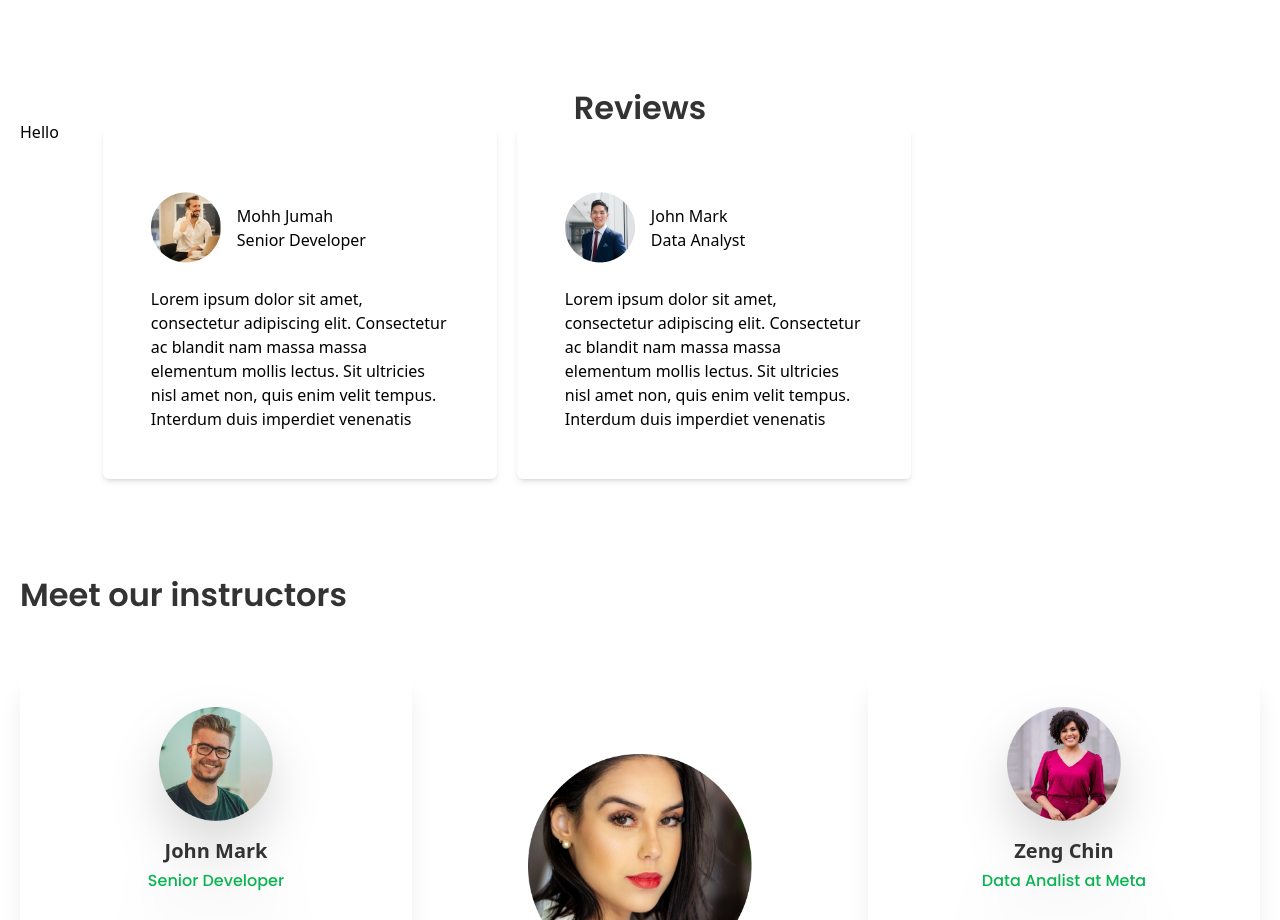
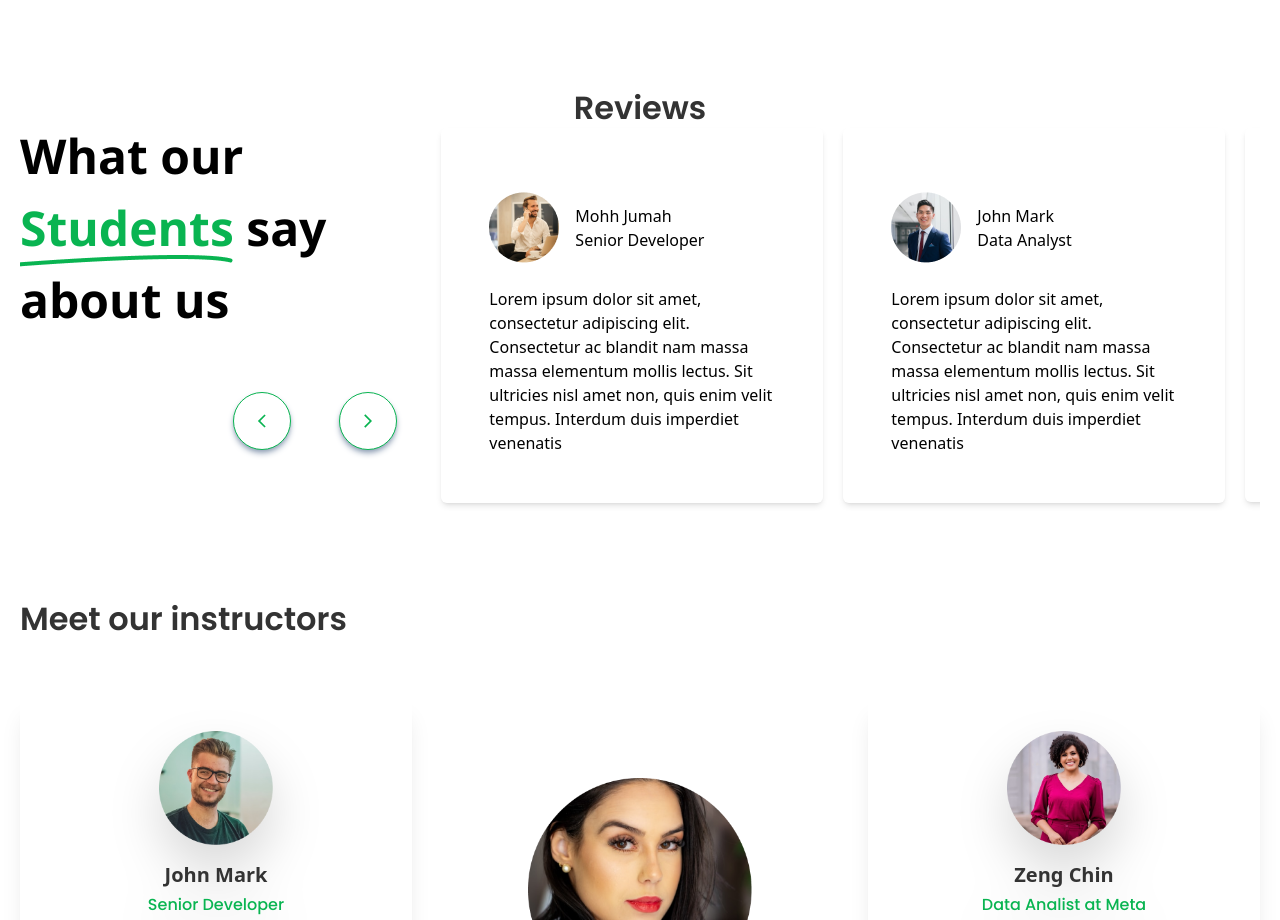
Before and after one commit to promahbubul/school-landing-page, a React (Vite) app: page / in a window 1280 px wide. Shown: the part 3579-4499 px from the top of the page. Built offline with nearby package versions, Linux system fonts and the light colour scheme.

Commit message:
update of review left area

```diff
--- /dev/null
+++ b/src/components/Home/Review/Left/index.jsx
@@ -0,0 +1,32 @@
+/* eslint-disable react/prop-types */
+import {
+  MdOutlineArrowBackIos,
+  MdOutlineArrowForwardIos,
+  underline,
+} from "../../../../assets/icons";
+
+const Left = () => {
+  return (
+    <div className="w-full md:w-4/12  flex items-end flex-row md:flex-col gap-6 md:gap-0">
+      <div className="text-2xl md:text-2xl md:text-[48px]  relative text-black font-bold font-open-sans">
+        <h1 className="md:leading-normal">
+          What our <span className="text-green">Students</span> say about us
+        </h1>
+        <img
+          src={underline}
+          alt=""
+          className="absolute top-16 w-32 left-0 md:left-auto md:w-auto md:top-[135px]"
+        />
+      </div>
+      <div className="mt-14 flex flex-row gap-6 md:gap-12">
+        <button className="bg-white  text-green hover:text-white border hover:bg-green shadow-md shadow-slate-400 border-green duration-500 p-5 rounded-full">
+          <MdOutlineArrowBackIos />
+        </button>
+        <button className="bg-white  text-green hover:text-white border hover:bg-green shadow-md shadow-slate-400 border-green duration-500 p-5 rounded-full">
+          <MdOutlineArrowForwardIos />
+        </button>
+      </div>
+    </div>
+  );
+};
+export default Left;
--- a/src/components/Home/Review/LeftArea/index.jsx
+++ /dev/null
@@ -1,11 +0,0 @@
-/* eslint-disable react/prop-types */
-import {
-  MdOutlineArrowBackIos,
-  MdOutlineArrowForwardIos,
-  underline,
-} from "../../../../assets/icons";
-
-const LeftArea = () => {
-  return <div className="">Hello</div>;
-};
-export default LeftArea;
--- a/src/components/Home/Review/index.jsx
+++ b/src/components/Home/Review/index.jsx
@@ -1,18 +1,16 @@
 import SectionTitle from "../../shared/ui/SectionTitle";
 import Slider from "react-slick";
-
 import RightArea from "./RightArea";
 import "slick-carousel/slick/slick.css";
 import "slick-carousel/slick/slick-theme.css";
-import LeftArea from "./leftArea";
-
+import Left from "./Left";
 
 const Review = () => {
   return (
     <section className="mt-24">
       <SectionTitle className={"text-center"} title={"Reviews"} />
       <div className="flex flex-col md:flex-row gap-9">
-        <LeftArea />
+        <Left />
         <RightArea Slider={Slider} />
       </div>
     </section>
```
